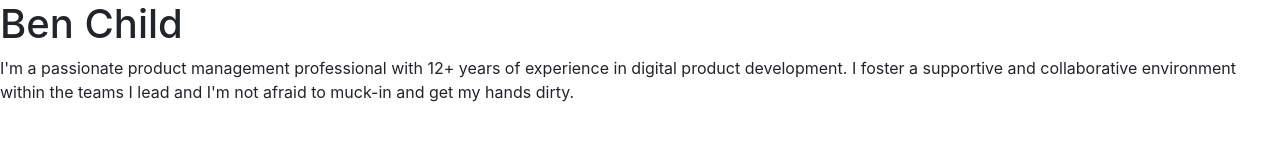
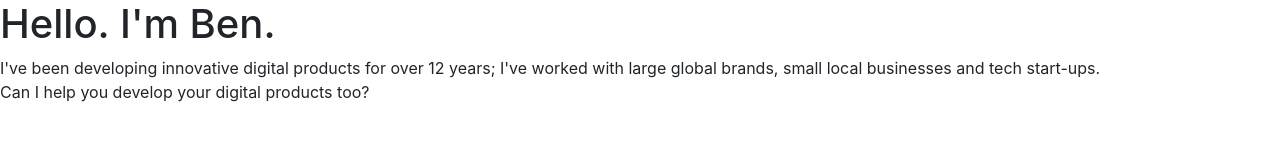
Before and after one commit to niroben/niroben.github.io, a plain HTML site: page index.html in a window 1280 px wide. Drawn offline with nearby package versions, Linux system fonts and the light colour scheme.

Commit message:
update intro copy

```diff
--- a/index.html
+++ b/index.html
@@ -3,10 +3,7 @@
 <head>
     <meta charset="UTF-8">
     <meta title="Your vision is my mission">
-    <meta name="description" content="Hello. I'm Ben, and I've been developing innovative digital
-                                      products for over 12 years; I've worked with large global brands,
-                                      small local businesses and tech start-ups. Can I help you develop your
-                                      digital products too?">
+    <meta name="description" content="I'm a passionate product management professional with 12+ years of experience in digital product development.">
     <meta name="keywords" content="HTML,CSS,XML">
     <meta name="author" content="Benjamin Matthew Child">
     <meta name="viewport" content="width=device-width, initial-scale=1.0">
@@ -20,12 +17,11 @@
 </head>
 
 <body>
-    <h1>Ben Child</h1>
-    <p>I'm a passionate product management professional with 12+ years of experience in digital product development.
-        I foster a supportive and collaborative environment within the teams I lead and I'm not afraid to muck-in
-        and get my hands dirty.
+    <h1>Hello. I'm Ben.</h1>
+    <p>I've been developing innovative digital products for over 12 years; I've worked with large global brands, small local
+       businesses and tech start-ups.<br/>
+       Can I help you develop your digital products too?
     </p>
-
     <div title="links-container" id="links-containter" class="links-container">
 
     </div>
```
